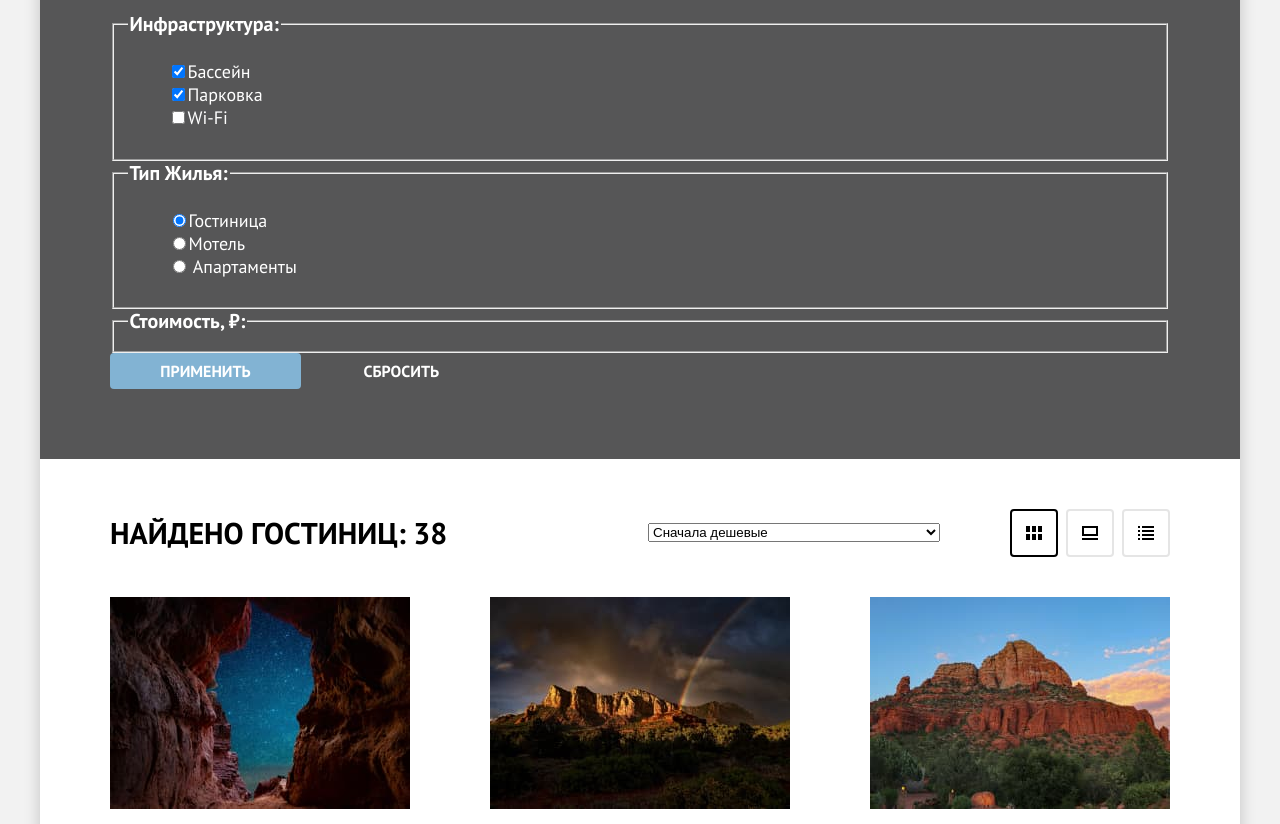
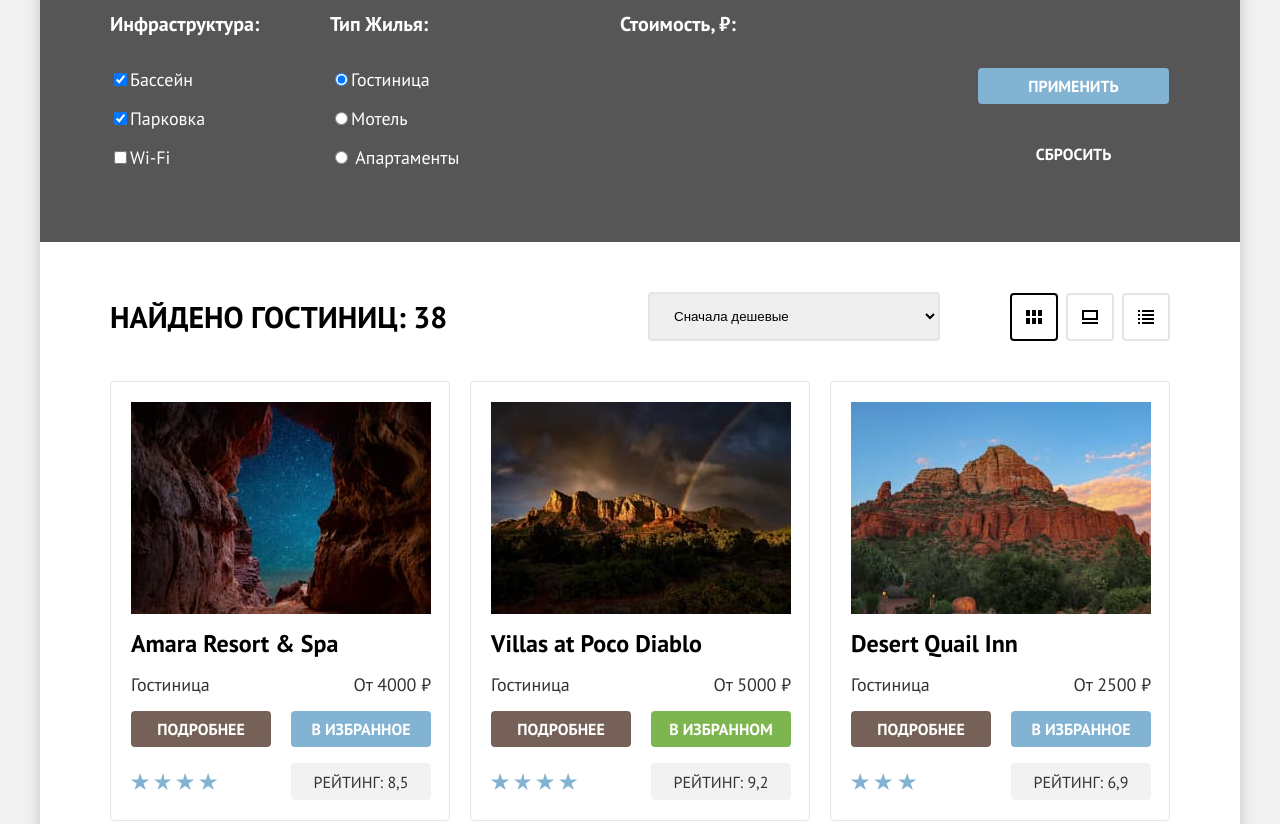
Before and after one commit to htmlacademy-htmlcss/175632-sedona-36, a plain HTML site: page catalog.html in a window 1280 px wide. Shown: the part 240-1064 px from the top of the page. Drawn offline with Linux system fonts and the light colour scheme.

Commit message:
Добавляет стили для формы и каталога

```diff
--- a/catalog.html
+++ b/catalog.html
@@ -81,7 +81,7 @@
                   </li>
                 </ul>
               </fieldset>
-              <fieldset class="filter-group">
+              <fieldset class="filter-group filter-group-house">
                 <legend class="filter-title">Тип Жилья:</legend>
                 <ul class="filter-list">
                   <li class="filter-item">
@@ -102,11 +102,13 @@
                   </li>
                 </ul>
               </fieldset>
-              <fieldset class="filter-group">
+              <fieldset class="filter-group filter-group-price">
                 <legend class="filter-title">Стоимость, ₽:</legend>
               </fieldset>
-              <button class="button button-filter" type="submit">Применить</button>
-              <button class="button button-reset" type="reset">Сбросить</button>
+              <div class="filter-button-wrapper">
+                <button class="button button-filter" type="submit">Применить</button>
+                <button class="button button-reset" type="reset">Сбросить</button>
+              </div>
             </form>
           </section>
         </div>
--- a/styles/styles.css
+++ b/styles/styles.css
@@ -245,7 +245,6 @@ body {
 }
 
 .advantages-town-img {
-    display: flex;
     order: 1;
     object-fit: cover;
     height: 100%;
@@ -361,6 +360,17 @@ body {
     margin-bottom: 54px;
 }
 
+.subscribe-form {
+    display: flex;
+}
+
+.subscribe-form input {
+    border: none;
+    width: 412px;
+    padding: 14px 20px;
+    border-radius: 4px 0px 0px 4px;
+}
+
 .button-subscribe {
     font-size: 20px;
     line-height: 36px;
@@ -419,7 +429,7 @@ body {
     color: #ffffff;
     background-image: url(../images/filtr-background.jpg);
     background-repeat: no-repeat;
-    background-size: 100% auto;
+    background-size: cover;
 }
 
 .filter-container-center {
@@ -433,21 +443,25 @@ body {
     font-size: 60px;
     line-height: 78px;
     font-weight: 700;
-    margin-top: 0;
-    margin-bottom: 8px;
+    margin: 0;
 }
 
 .breadcrumbs {
     font-size: 16px;
     list-style-type: none;
     margin: 0;
-    margin-bottom: 40px;
+    margin-bottom: 32px;
     padding: 0;
     display: flex;
 }
 
 .breadcrumbs-item {
-    margin-right: 29px;
+    margin-right: 13px;
+}
+
+.breadcrumbs-link {
+    display: block;
+    padding: 8px;
 }
 
 .breadcrumbs-link-main {
@@ -459,10 +473,49 @@ body {
     height: 21px;
 }
 
+.filter-form {
+    display: flex;
+}
+
 .filter-title {
     font-size: 20px;
     line-height: 24px;
     font-weight: 700;
+    padding: 0;
+    margin-bottom: 32px;
+}
+
+.filter-group {
+    margin: 0;
+    padding: 0;
+    border: none;
+    min-width: 150px;
+    margin-right: 70px;
+}
+
+.filter-group-house {
+    margin-right: 140px;
+}
+
+.filter-group-price {
+    min-width: 288px;
+}
+
+.filter-list {
+    margin: 0;
+    padding: 0;
+}
+
+.filter-button-wrapper {
+    padding-top: 56px;
+}
+
+.filter-item {
+    margin-bottom: 16px;
+}
+
+.filter-item:last-child {
+    margin-bottom: 0;
 }
 
 .catalog-hotels {
@@ -483,6 +536,9 @@ body {
 
 .hotels-sort {
     width: 292px;
+    padding: 14px 20px;
+    border: 2px solid #E5E5E5;
+    border-radius: 4px;
 }
 
 .catalog-view-list {
@@ -533,6 +589,7 @@ body {
 .button-filter {
     background-color: #82B3D3;
     width: 191px;
+    margin-bottom: 32px;
 }
 
 .button-reset {
@@ -540,8 +597,18 @@ body {
     width: 191px;
 }
 
+.hotel-card {
+    padding: 20px;
+    display: grid;
+    grid-template-columns: repeat(2, 140px);
+    gap: 16px 20px;
+    border: 1px solid #E6E6E6;
+    border-radius: 4px;
+}
+
 .hotel-card-link {
     text-decoration: none;
+    grid-column: 1/-1;
 }
 
 .hotel-card-title {
@@ -549,6 +616,13 @@ body {
     line-height: 28px;
     font-weight: 700;
     color: #000000;
+    margin-top: 16px;
+    margin-bottom: 0px;
+}
+
+.hotel-card-image {
+    display: block;
+    object-fit: contain;
 }
 
 .hotel-list {
@@ -556,10 +630,17 @@ body {
     padding: 0;
     margin: 0;
     margin-bottom: 40px;
+    padding-bottom: 40px;
+    border-bottom: 1px solid #E6E6E6;
+    display: grid;
+    grid-template-columns: repeat(3, 340px);
+    gap: 20px;
+}
+
+.hotel-type-price {
+    grid-column: 1/-1;
     display: flex;
     justify-content: space-between;
-    flex-wrap: wrap;
-    gap: 20px;
 }
 
 .hotel-card .button {
@@ -582,6 +663,7 @@ body {
     height: 17px;
     background-image: url(../images/catalog/hotel-star.svg);
     background-repeat: space;
+    align-self: center;
 }
 
 .hotel-stars-1 {
@@ -614,6 +696,7 @@ body {
     width: 140px;
     padding-top: 9px;
     padding-bottom: 8px;
+    margin: 0;
 }
 
 .pagination {
```
